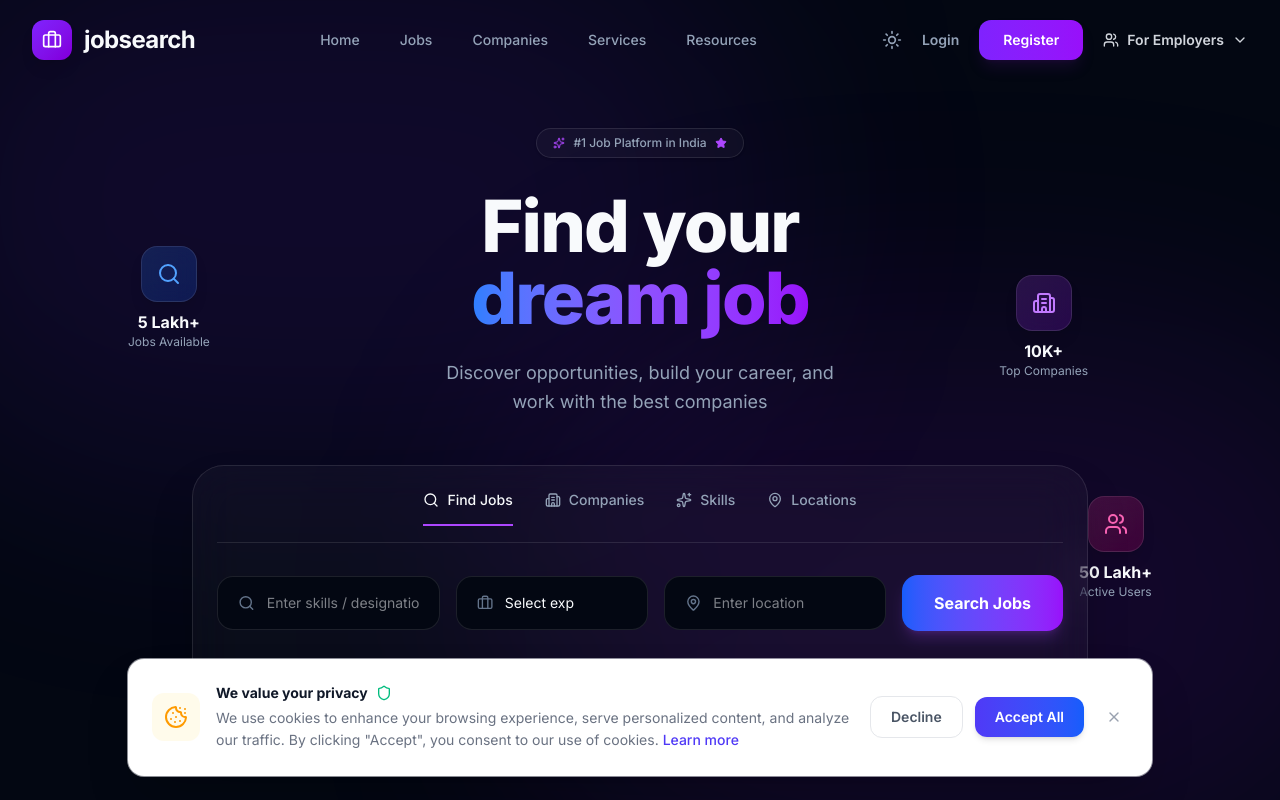
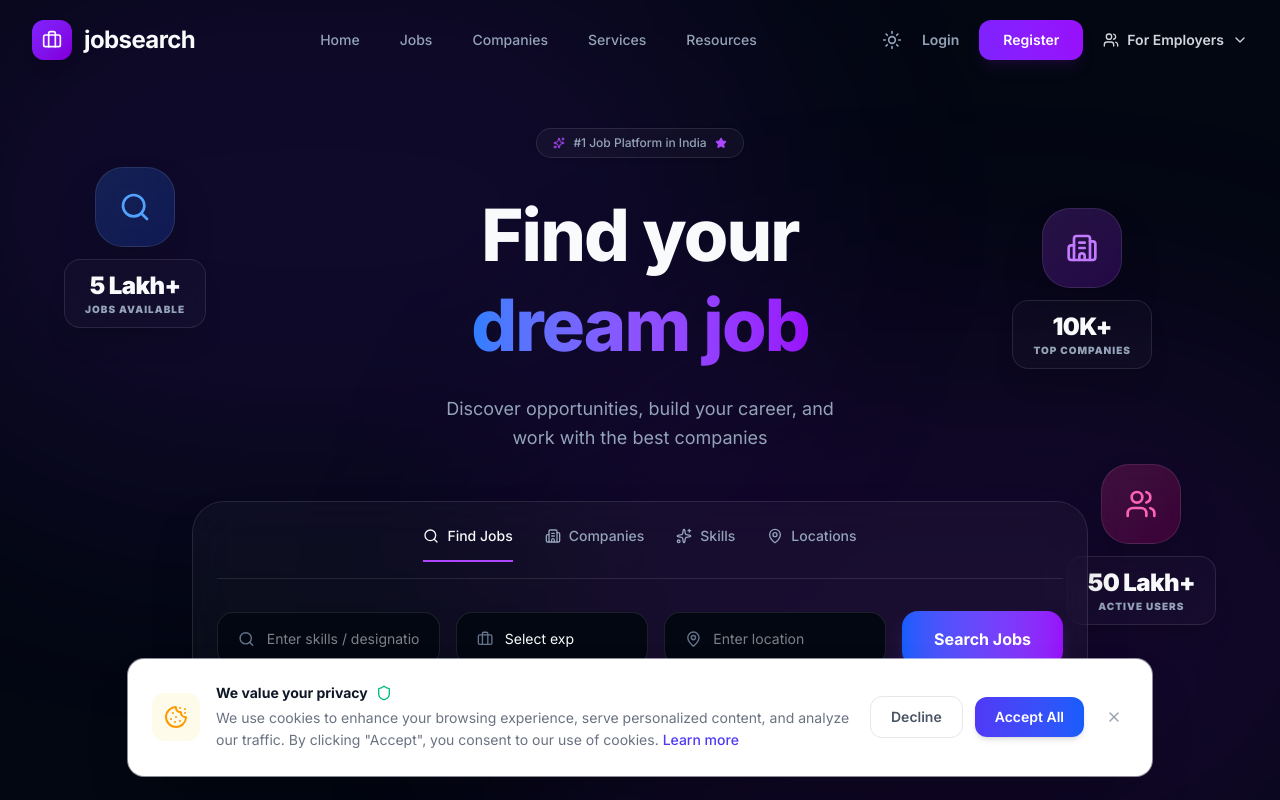
Before and after one commit to sanjeetkumarcodethrust/jobportal-Frontend, a React (Vite) app: page / in a window 1280 px wide. Shown: the top 800 px of the page. Built offline with nearby package versions, Linux system fonts and the light colour scheme.

Commit message:
sifting active user

```diff
--- a/src/components/Hero.jsx
+++ b/src/components/Hero.jsx
@@ -12,14 +12,6 @@ const EXPERIENCE_OPTIONS = [
   '5 Years',
   '6-10 Years',
   '10+ Years',
-];
-
-const TRENDING_SEARCHES = [
-  'Remote Jobs',
-  'React Developer',
-  'Data Analyst',
-  'Product Manager',
-  'UX Designer',
 ];
 
 const Hero = () => {
@@ -40,9 +32,9 @@ const Hero = () => {
   };
 
   const stats = [
-    { label: '5 Lakh+', sub: 'Jobs Available', icon: Search, color: 'from-blue-500/20 to-blue-600/20', iconColor: 'text-blue-400', pos: 'top-[20%] left-[10%]' },
-    { label: '10K+', sub: 'Top Companies', icon: Building2, color: 'from-purple-500/20 to-purple-600/20', iconColor: 'text-purple-400', pos: 'top-[25%] right-[15%]' },
-    { label: '50 Lakh+', sub: 'Active Users', icon: Users, color: 'from-pink-500/20 to-pink-600/20', iconColor: 'text-pink-400', pos: 'bottom-[20%] right-[10%]' },
+    { label: '5 Lakh+', sub: 'Jobs Available', icon: Search, color: 'from-blue-500/20 to-blue-600/20', iconColor: 'text-blue-400', pos: 'top-[20%] left-[5%]' },
+    { label: '10K+', sub: 'Top Companies', icon: Building2, color: 'from-purple-500/20 to-purple-600/20', iconColor: 'text-purple-400', pos: 'top-[25%] right-[10%]' },
+    { label: '50 Lakh+', sub: 'Active Users', icon: Users, color: 'from-pink-500/20 to-pink-600/20', iconColor: 'text-pink-400', pos: 'bottom-[25%] right-[5%]' },
   ];
 
   return (
@@ -53,7 +45,7 @@ const Hero = () => {
         <div className="absolute bottom-[-10%] right-[-10%] w-[70%] h-[70%] rounded-full bg-purple-600/10 dark:bg-purple-600/15 blur-[120px]" />
       </div>
 
-      <div className="relative max-w-7xl mx-auto px-4 sm:px-6 lg:px-8 text-center">
+      <div className="relative max-w-7xl mx-auto px-4 sm:px-6 lg:px-8 text-center z-10">
         {/* ── Badge ─── */}
         <motion.div
           initial={{ opacity: 0, y: 20 }}
@@ -71,7 +63,7 @@ const Hero = () => {
           animate={{ opacity: 1, y: 0 }}
           transition={{ delay: 0.1 }}
         >
-          <h1 className="text-5xl md:text-7xl font-extrabold tracking-tight text-[var(--color-text-primary)] mb-6">
+          <h1 className="text-5xl md:text-7xl font-extrabold tracking-tight text-[var(--color-text-primary)] mb-6 leading-tight">
             Find your <br />
             <span className="bg-gradient-to-r from-blue-500 via-violet-500 to-purple-600 bg-clip-text text-transparent">
               dream job
@@ -82,24 +74,26 @@ const Hero = () => {
           </p>
         </motion.div>
 
-        {/* ── Floating Stats ─── */}
+        {/* ── Mobile/Tablet Stats ─── */}
+        <div className="lg:hidden mt-8 mb-12 flex flex-wrap justify-center gap-6">
           {stats.map((stat, i) => (
             <motion.div
               key={i}
-            initial={{ opacity: 0, scale: 0.9 }}
-            animate={{ opacity: 1, scale: 1 }}
+              initial={{ opacity: 0, y: 20 }}
+              animate={{ opacity: 1, y: 0 }}
               transition={{ delay: 0.3 + i * 0.1 }}
-            className={`absolute hidden xl:flex flex-col items-center gap-2 ${stat.pos}`}
+              className="flex flex-col items-center gap-2 min-w-[100px]"
             >
-            <div className={`w-14 h-14 rounded-2xl bg-gradient-to-br ${stat.color} backdrop-blur-md border border-[var(--color-border)] flex items-center justify-center shadow-lg`}>
-              <stat.icon className={`w-6 h-6 ${stat.iconColor}`} />
+              <div className={`w-12 h-12 rounded-2xl bg-gradient-to-br ${stat.color} flex items-center justify-center shadow-lg`}>
+                <stat.icon className={`w-5 h-5 ${stat.iconColor}`} />
               </div>
-            <div className="text-center">
-              <div className="text-[var(--color-text-primary)] font-bold">{stat.label}</div>
-              <div className="text-xs text-[var(--color-text-secondary)]">{stat.sub}</div>
+              <div className="flex flex-col items-center">
+                <span className="text-[var(--color-text-primary)] font-bold text-sm whitespace-nowrap">{stat.label}</span>
+                <span className="text-[10px] text-[var(--color-text-secondary)] font-medium whitespace-nowrap">{stat.sub}</span>
               </div>
             </motion.div>
           ))}
+        </div>
 
         {/* ── Search Container ─── */}
         <motion.div
@@ -192,6 +186,27 @@ const Hero = () => {
           </div>
         </motion.div>
       </div>
+
+      {/* ── Desktop Floating Stats (Section Level) ─── */}
+      <div className="hidden lg:block">
+        {stats.map((stat, i) => (
+          <motion.div
+            key={i}
+            initial={{ opacity: 0, scale: 0.9 }}
+            animate={{ opacity: 1, scale: 1 }}
+            transition={{ delay: 0.3 + i * 0.1 }}
+            className={`absolute flex flex-col items-center gap-3 ${stat.pos} z-0 pointer-events-none xl:pointer-events-auto`}
+          >
+            <div className={`w-20 h-20 rounded-[28px] bg-gradient-to-br ${stat.color} backdrop-blur-md border border-[var(--color-border)] flex items-center justify-center shadow-2xl`}>
+              <stat.icon className={`w-8 h-8 ${stat.iconColor}`} />
+            </div>
+            <div className="flex flex-col items-center bg-[var(--color-surface)]/80 backdrop-blur-md px-5 py-2.5 rounded-2xl border border-[var(--color-border)] shadow-xl">
+              <span className="text-[var(--color-text-primary)] font-black text-2xl tracking-tight whitespace-nowrap">{stat.label}</span>
+              <span className="text-[10px] text-[var(--color-text-secondary)] font-black uppercase tracking-widest whitespace-nowrap">{stat.sub}</span>
+            </div>
+          </motion.div>
+        ))}
+      </div>
     </section>
   );
 };
```
Lines whose indentation alone changed are shown as unchanged.
